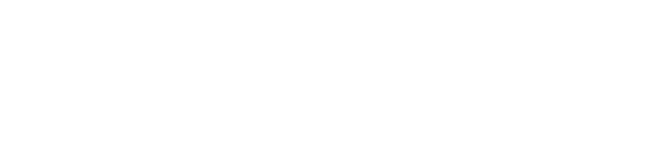
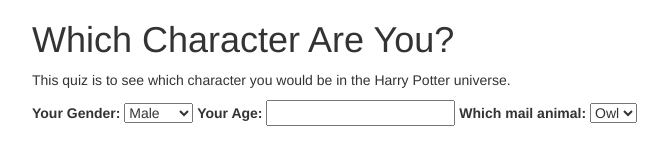
Before and after one commit to CommaderDavid/Character-quiz, a plain HTML site: page index.html in a window 1280 px wide. Shown: the whole page, without its empty margins (38-706 px from the left). Drawn offline with Linux system fonts and the light colour scheme.

Commit message:
Add form for quiz.

```diff
--- a/index.html
+++ b/index.html
@@ -1,9 +1,36 @@
 <!DOCTYPE html>
 <html>
   <head>
-    <title></title>
+    <link rel="stylesheet" href="css/bootstrap.css" type="text/css">
+    <link rel="stylesheet" href="css/styles.css" type="text/css">
+    <script src="js/jquery-3.4.1.js"></script>
+    <script src="js/scripts.js"></script>
+    <title>Character Quiz</title>
   </head>
   <body>
+    <div class="container">
+      <h1>Which Character Are You?</h1>
+      <p>This quiz is to see which character you would be in the Harry Potter universe.</p>
 
+      <form id="quiz">
+        <div class="form-group">
+          <label for="gender">Your Gender:</label>
+          <select id="gender">
+            <option value="male">Male</option>
+            <option value="female">Female</option>
+          </select>
+          <label for="age">Your Age:</label>
+          <input type="number" id="age">
+          <label for="pet">Which mail animal:</label>
+          <select id="pet">
+            <option value="owl">Owl</option>
+            <option value="cat">Cat</option>
+          </select>
+        </div>
+        <div class="form-group">
+
+        </div>
+      </form>
+    </div>
   </body>
 </html>
```
